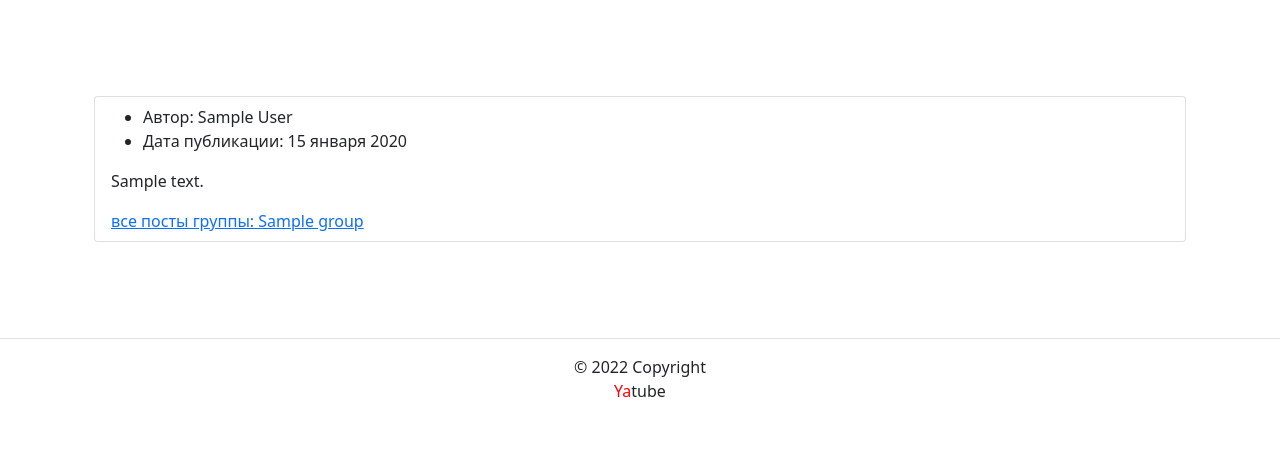
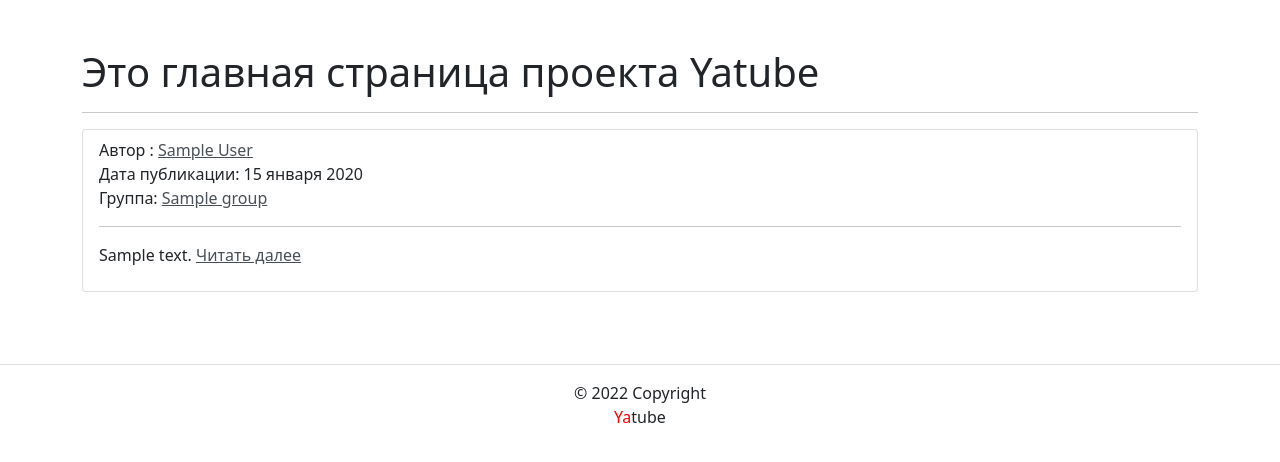
Before and after one commit to Duckin1/hw03_forms, a Django app: template yatube/templates/posts/index.html in a window 1280 px wide. Shown: the part 56-518 px from the top of the page. Run offline with Django 3.2, Linux system fonts and the light colour scheme; the template is opened without the code that fills it: values that come from a table or form of the project are taken from there, others are empty; tables that the repository leaves empty hold one stand-in row (values such as "Sample post"); parts of the project's set-up code (start-up, migrations or seed data) failed here and were passed over; some libraries are stand-ins or nearby versions.

Commit message:
add article.html

```diff
--- /dev/null
+++ b/yatube/templates/posts/includes/article.html
@@ -0,0 +1,33 @@
+<article>
+    <div class="list-group">
+      <li class="list-group-item">
+        {% if not profile %}
+            Автор :
+          <a href="{% url 'posts:profile' post.author %}" class="list-group-item-action">
+            {{ post.author.get_full_name }}
+          </a>
+        {% endif %}
+        <br>
+        Дата публикации: {{ post.pub_date|date:"d E Y" }}
+        <br>
+        {% if show_group and post.group %}
+          Группа: <a href="{% url 'posts:group_list' post.group.slug %}" class="list-group-item-action">{{ post.group.title }}</a>
+        {% endif %}
+        <hr>
+
+        {% autoescape on %}
+          <p>
+            {{ post.text|linebreaksbr|truncatechars:500 }}
+            <a href="{% url 'posts:post_detail' post.id %}" class="list-group-item-action">Читать далее </a>
+          </p>
+        {% endautoescape %}
+        {% if profile and post.author == user %}
+          <li class="list-group-item">
+            <a href="{% url 'posts:post_delete' post.id  %}" class="list-group-item-action">
+              Удалить пост
+            </a>
+          </li>
+        {% endif %}
+      </li>
+    </div>
+  </article>
--- a/yatube/templates/posts/index.html
+++ b/yatube/templates/posts/index.html
@@ -3,28 +3,13 @@
 <title>
   {% block title %}Последние обновления на сайте{% endblock %}
 </title>
-  <div class="container py-5">
-    <article>
-      <div class="list-group">
-        <li class="list-group-item">
-          {% for post in page_obj %}
-          <ul>
-            <li>
-              Автор: {{ post.author.get_full_name }}
-            </li>
-            <li>
-              Дата публикации: {{ post.pub_date|date:"d E Y" }}
-            </li>
-          </ul>
-          <p>{{ post.text|linebreaksbr }}</p>
-          {% if post.group %}
-            <a href="{% url 'posts:group_list' post.group.slug  %}">все посты группы: {{ post.group.title }}</a>
-          {% endif %}
-          {% if not forloop.last %}<hr>{% endif %}
-          {% endfor %}
-        </li>
-      </div>
-    {% include 'posts/includes/paginator.html' %}
-    </article>
-  </div>
+  <h1>Это главная страница проекта Yatube</h1>
+    <hr>
+    {% for post in page_obj %}
+      {% include 'posts/includes/article.html' with show_group=True %}
+      <br>
+    {% empty %}
+      <p>Нет Постов</p>
+    {% endfor %}
+  {% include 'posts/includes/paginator.html' %}
 {% endblock %}
```
Also changed, not shown: yatube/posts/tests/test_views.py (+6 -2 lines).
